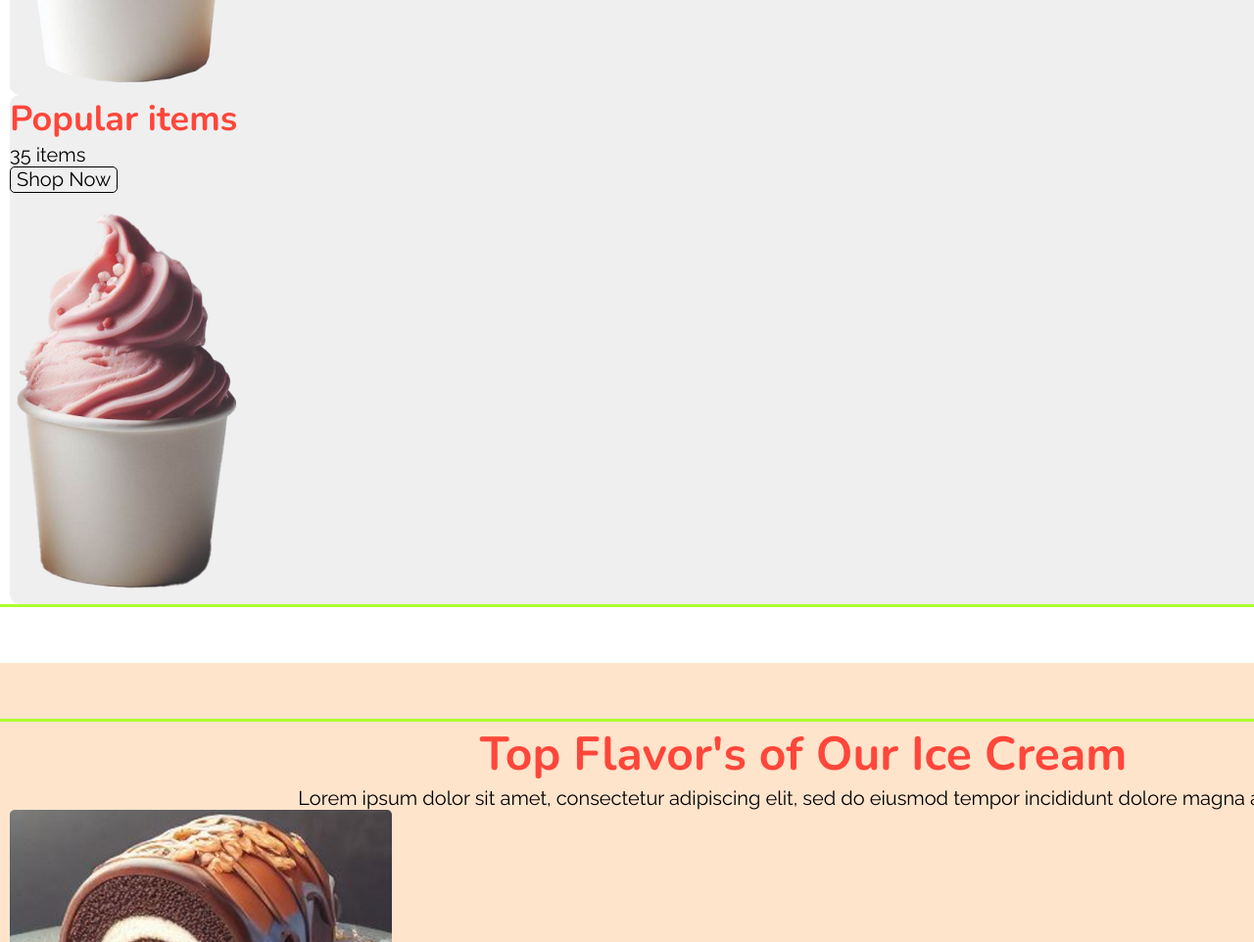
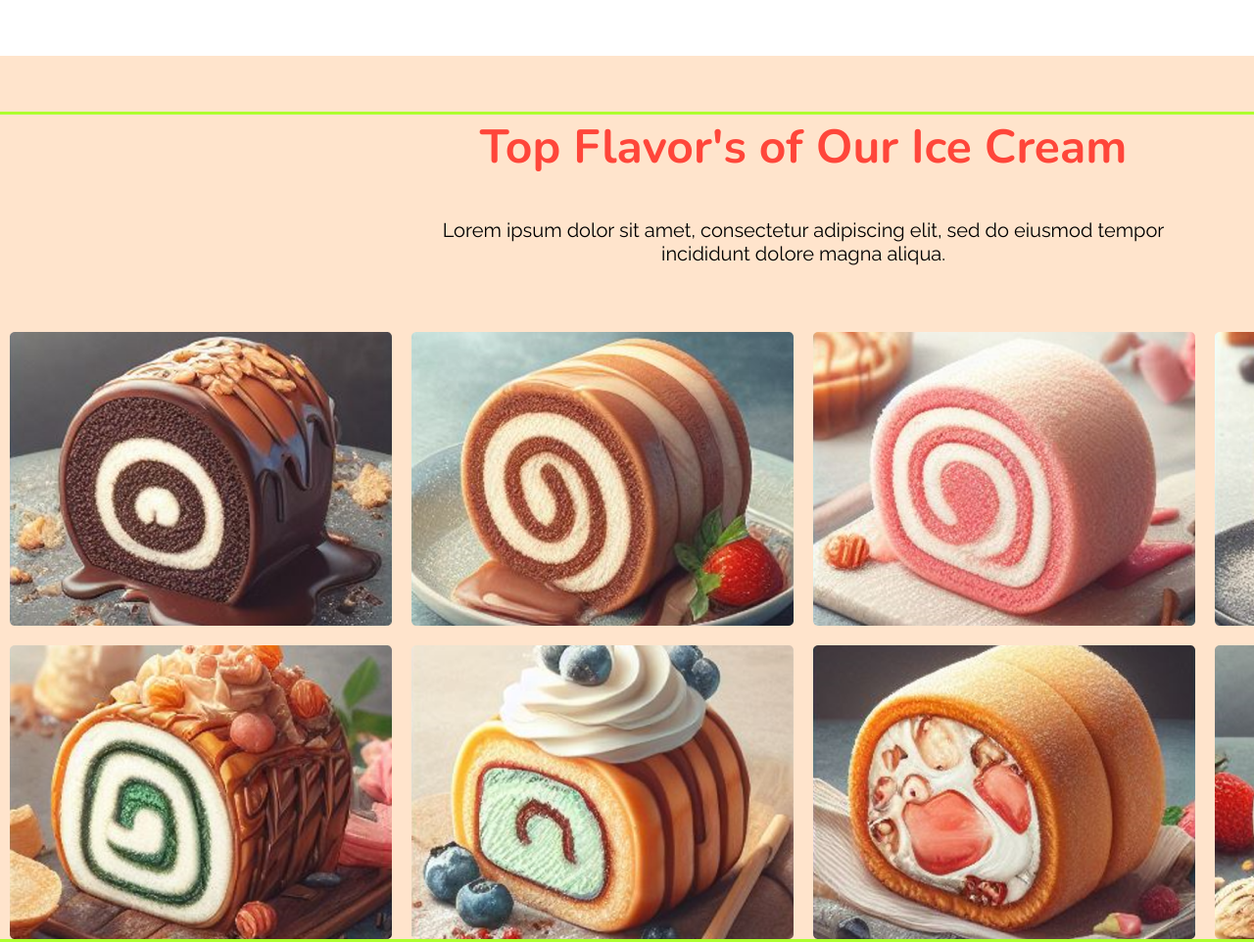
Before and after one commit to Horbunov-Yurii/GLACIAJO, a plain HTML site: page index.html in a window 1280 px wide. Shown: the part 1361-2323 px from the top of the page at 98% size. Drawn offline with nearby package versions, Linux system fonts and the light colour scheme.

Commit message:
added sections

```diff
--- a/css/style.css
+++ b/css/style.css
@@ -128,6 +128,7 @@ align-items: center;
 }
 
 .popular-title {
+  margin-bottom: 10px;
   color: #ff463a;
   font-family: "Nunito";
   font-size: 36px;
@@ -136,14 +137,26 @@ align-items: center;
 }
 
 .popular-text {
+  margin-bottom: 45px;
   color: #000;
   font-family: "Raleway";
   font-size: 20px;
   font-weight: 400;
   line-height: normal;
 }
-
+.popular-list{
+  display: flex;
+  gap: 20px;
+}
+.popular-item{
+  padding-left: 70px;
+  padding-right: 140px;
+  align-items: center;
+  display: flex;
+  gap: 117px;
+}
 .popular-btn {
+  padding: 15px 30px;
   color: #000;
   font-family: "Raleway";
   font-size: 20px;
@@ -165,6 +178,7 @@ align-items: center;
   background-color: #FFE4CC;
 }
 .top-title {
+  margin-bottom: 40px;
   color: #ff463a;
   text-align: center;
   font-family: "Nunito";
@@ -173,7 +187,16 @@ align-items: center;
   line-height: normal;
 
 }
+.top-list{
+  display: flex;
+  flex-wrap: wrap;
+  gap: 20px;
+}
 .top-text {
+  margin-bottom: 68px;
+  width: 790px;
+  text-align: center;
+  margin-inline: auto;
   color: #000;
   text-align: center;
   font-family: "Raleway";
```
